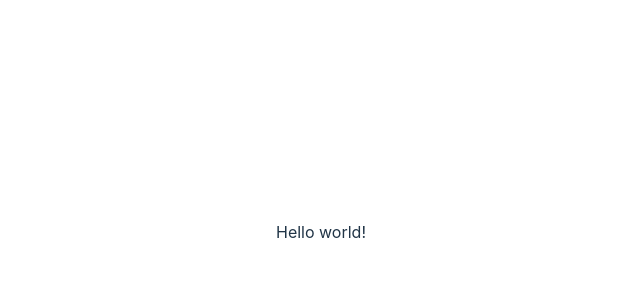
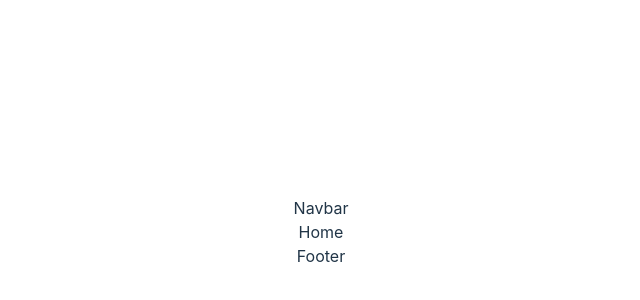
Before and after one commit to mikaelsouza-dev/react-fullstack-blog-app, a React (Vite) app in the folder client/: page / in a window 1280 px wide. Shown: the part 168-468 px from the top of the page, without its empty margins (319-959 px from the left). Built offline with nearby package versions, Linux system fonts and the light colour scheme.

Commit message:
react router ended

```diff
--- a/client/src/App.tsx
+++ b/client/src/App.tsx
@@ -7,11 +7,38 @@
 import Login from './pages/Login';
 import Single from './pages/Single';
 import Write from './pages/Write';
+import Navbar from './components/Navbar';
+import Home from './pages/Home';
+import Footer from './components/Footer';
+
+const Layout = () => {
+  return (
+    <>
+      <Navbar/>
+      <Home/>
+      <Footer/>
+    </>
+  );
+};
 
 const router = createBrowserRouter([
   {
     path: "/",
-    element: <div>Hello world!</div>,
+    element: <Layout/>,
+    children: [
+      {
+        path: "/",
+        element: <Home/>
+      },
+      {
+        path: "/post/:id",
+        element: <Single/>
+      },
+      {
+        path: "/write",
+        element: <Write/>
+      },
+    ]
   },
   {
     path: "/register",
@@ -20,21 +47,17 @@
   {
     path: "/login",
     element: <Login />,
-  },
-  {
-    path: "/single",
-    element: <Single />,
-  },
-  {
-    path: "/write",
-    element: <Write />,
-  },
+  }
 ]);
 
 function App() {
 
   return (
-    <RouterProvider router={router}/>
+    <div className='app'>
+      <div className="container">
+        <RouterProvider router={router}/>
+      </div>
+    </div>
   )
 }
 
--- /dev/null
+++ b/client/src/components/Footer.tsx
@@ -0,0 +1,9 @@
+import React from 'react'
+
+const Footer = () => {
+  return (
+    <div>Footer</div>
+  )
+}
+
+export default Footer
--- /dev/null
+++ b/client/src/components/Navbar.tsx
@@ -0,0 +1,9 @@
+import React from 'react'
+
+const Navbar = () => {
+  return (
+    <div>Navbar</div>
+  )
+}
+
+export default Navbar
```
